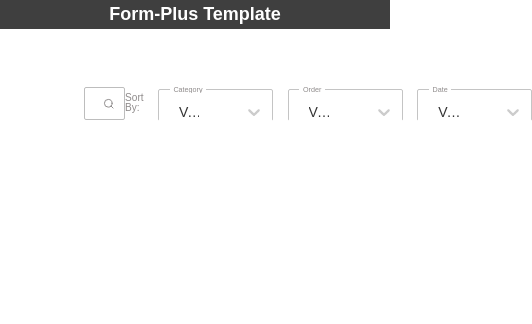
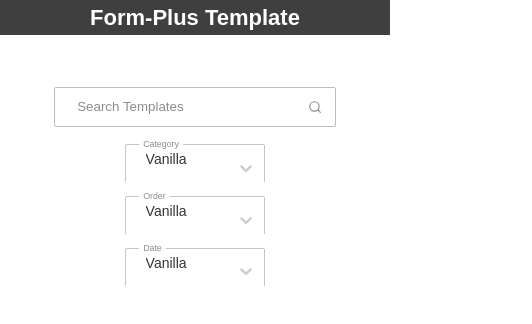
Before and after one commit to NwaguChima/form_plus, a React (Create React App) app: page / in a window 390 px wide. Shown: the top 324 px of the page, 532 px wide, since content can reach past the window. Built offline with nearby package versions, Linux system fonts and the light colour scheme; a web font is replaced by a local one.

Commit message:
added responsiveness to filter

```diff
--- a/src/components/searchNav/SearchNav.module.scss
+++ b/src/components/searchNav/SearchNav.module.scss
@@ -4,6 +4,10 @@
   display: flex;
   justify-content: space-between;
   align-items: center;
+
+  @media screen and (max-width: 1200px) {
+    flex-direction: column;
+  }
 
   &__input {
     display: flex;
@@ -20,6 +24,10 @@
     -moz-border-radius: 2px;
     -ms-border-radius: 2px;
     -o-border-radius: 2px;
+
+    @media screen and (max-width: 1200px) {
+      margin-bottom: 1.5rem;
+    }
 
     input {
       border: none;
@@ -50,14 +58,27 @@
     display: flex;
     align-items: center;
 
+    @media screen and (max-width: 500px) {
+      flex-direction: column;
+    }
+
     p {
       margin-right: 2rem;
       color: varr.$placeholder_color;
       font-size: 1.4rem;
+
+      @media screen and (max-width: 725px) {
+        display: none;
+      }
     }
 
     div:not(:last-child) {
       margin-right: 2rem;
+
+      @media screen and (max-width: 500px) {
+        margin-right: 0;
+        margin-bottom: 1rem;
+      }
     }
   }
 }
--- a/src/styles/index.scss
+++ b/src/styles/index.scss
@@ -15,13 +15,13 @@ html {
     font-size: 55%;
   }
 
-  @media screen and (max-width: 1000px) {
-    font-size: 50%;
-  }
+  // @media screen and (max-width: 1000px) {
+  //   font-size: 50%;
+  // }
 
-  @media screen and (max-width: 700px) {
-    font-size: 45%;
-  }
+  // @media screen and (max-width: 700px) {
+  //   font-size: 45%;
+  // }
 }
 
 body {
--- a/src/styles/variables.scss
+++ b/src/styles/variables.scss
@@ -18,4 +18,4 @@ $border_color: #bdbdbd;
 
 $box_shadow: 0px 0px 8px -2px rgba(191, 190, 185, 0.8);
 
-$main_padding: 7.9rem 11.6rem;
+$main_padding: 5.9rem 11.6rem;
```
